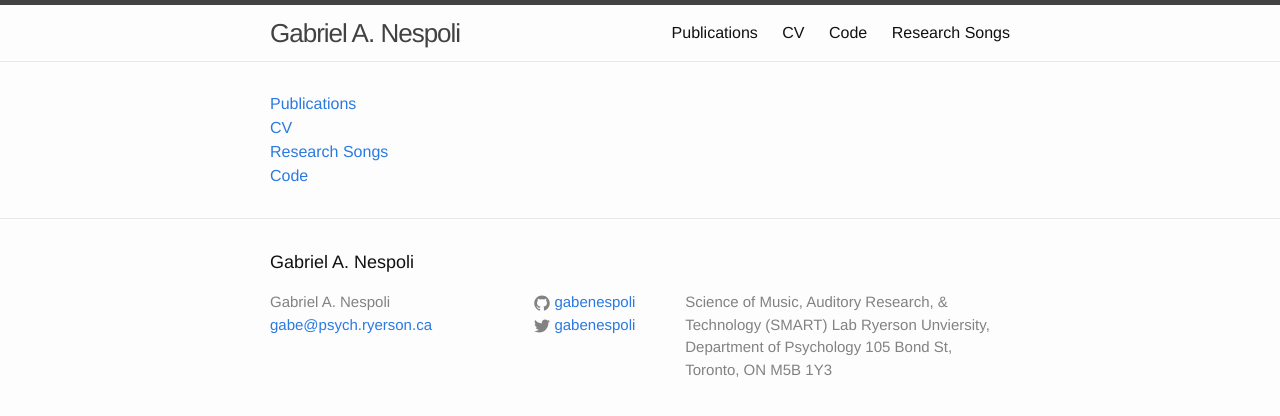
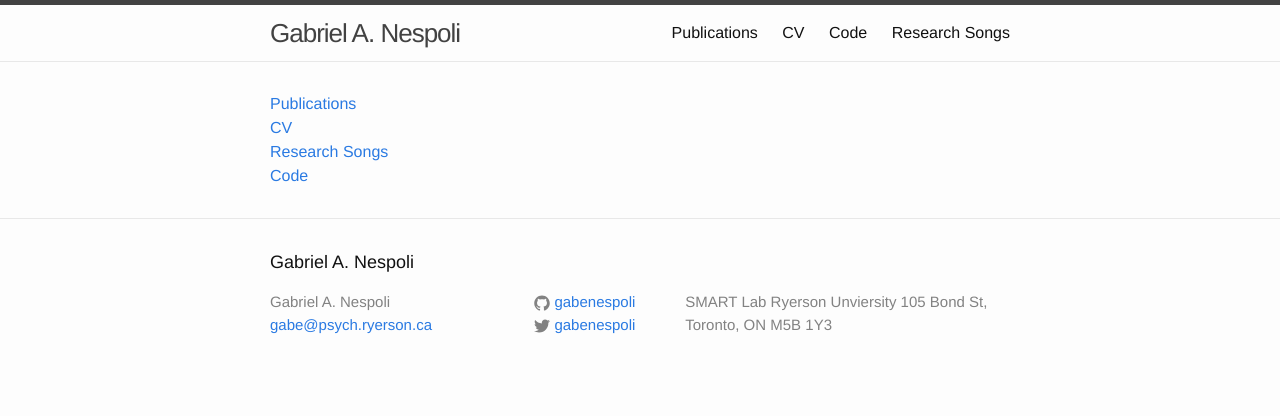
Before and after one commit to gabenespoli/gabenespoli.github.io, a Jekyll site: the page built from index.html, in a window 1280 px wide. Shown: the top 416 px of the page. Built offline with Jekyll 4.4.1, drawn with Linux system fonts in a browser that asks for light colours.

Commit message:
tried new line breaks

```diff
--- a/_config.yml
+++ b/_config.yml
@@ -11,8 +11,8 @@
 title: Gabriel A. Nespoli
 email: gabe@psych.ryerson.ca
 description:
-  Science of Music, Auditory Research, & Technology (SMART) Lab
-  Ryerson Unviersity, Department of Psychology
+  SMART Lab
+  Ryerson Unviersity
   105 Bond St, Toronto, ON M5B 1Y3
 baseurl: "" # the subpath of your site, e.g. /blog
 url: "https://gabenespoli.github.io" # the base hostname & protocol for your site
```
